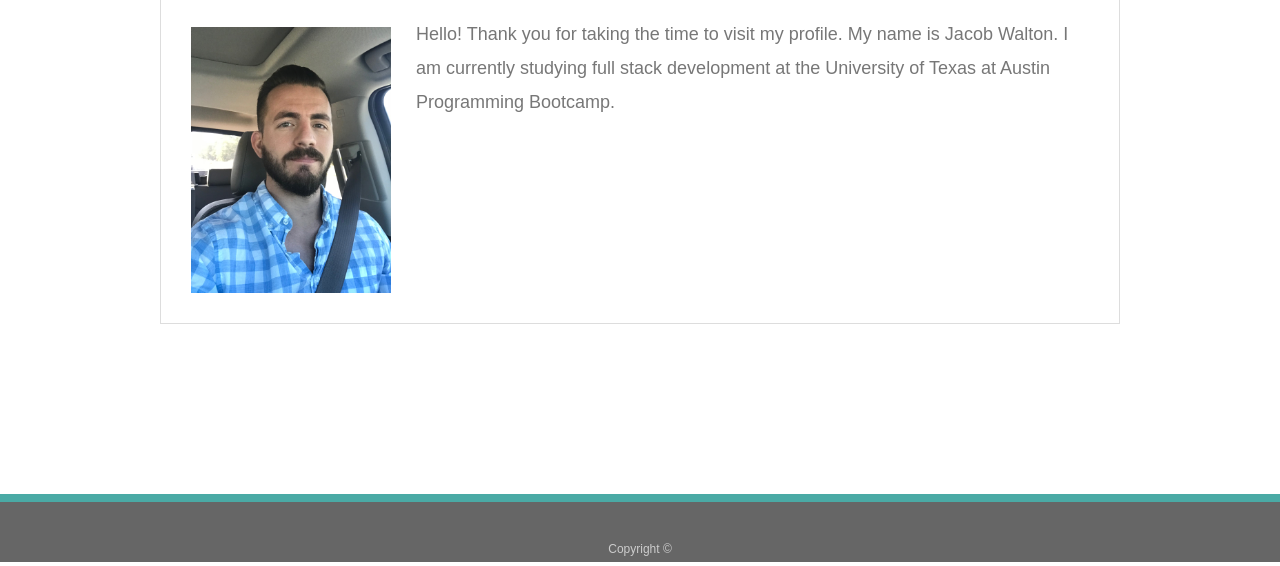
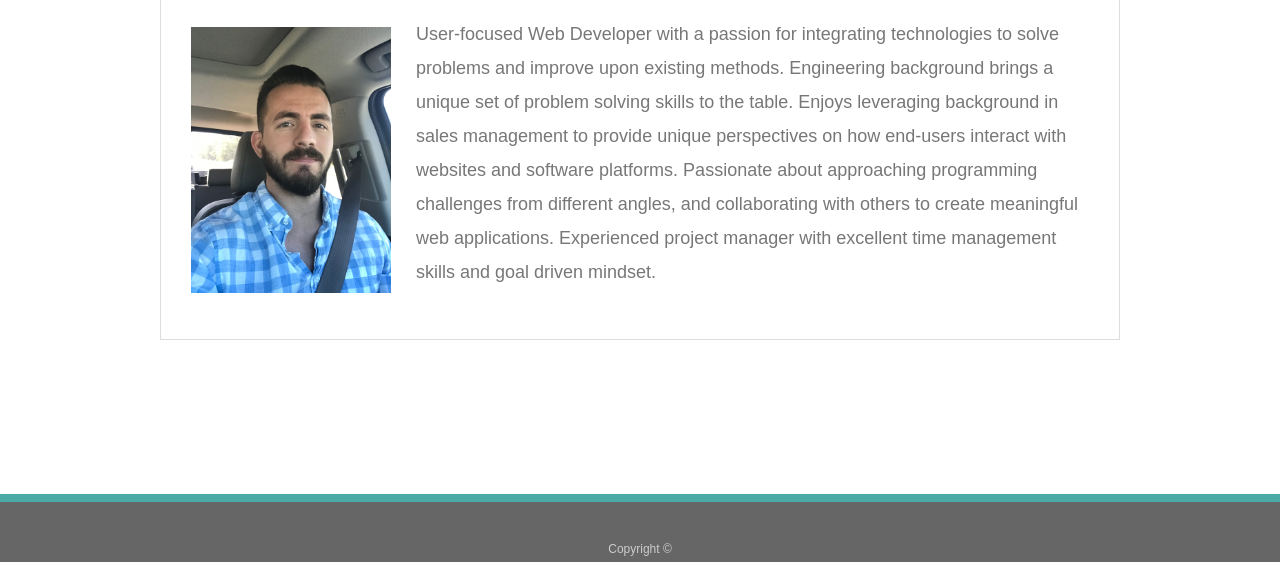
Before and after one commit to Jacobwalton512/Responsive-Portfolio, a plain HTML site: page index.html in a window 1280 px wide. Shown: the part 236-802 px from the top of the page. Drawn offline with Linux system fonts and the light colour scheme.

Commit message:
Updated my portfolio

```diff
--- a/index.html
+++ b/index.html
@@ -27,7 +27,8 @@
 
       <img src="assets/images/profile.jpg" class="auth-image" alt="Jacob Walton">
 
-      <p>Hello! Thank you for taking the time to visit my profile. My name is Jacob Walton. I am currently studying full stack development at the University of Texas at Austin Programming Bootcamp.</p>
+      <p>User-focused Web Developer with a passion for integrating technologies to solve problems and improve upon existing methods. Engineering background brings a unique set of problem solving skills to the table. Enjoys leveraging background in sales management to provide unique perspectives on how end-users interact with websites and software platforms. Passionate about approaching programming challenges from different angles, and collaborating with others to create meaningful web applications. Experienced project manager with excellent time management skills and goal driven mindset.
+        </p>
 
       <p></p>
 
```
